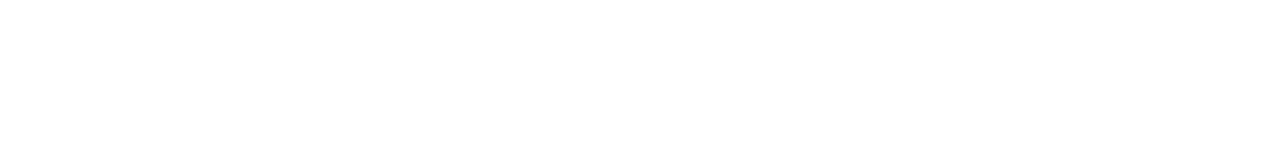
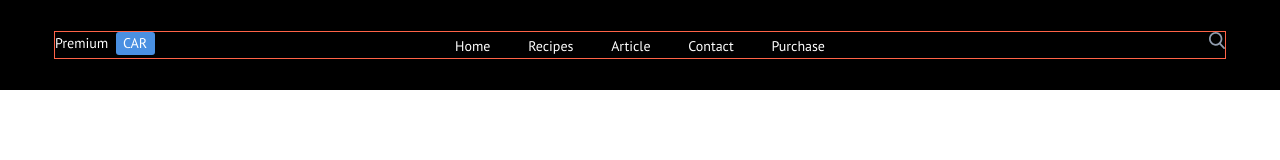
Before and after one commit to MarioniK/premium-car-blog, a plain HTML site: page index.html in a window 1280 px wide. Drawn offline with Linux system fonts and the light colour scheme.

Commit message:
"add header"

```diff
--- /dev/null
+++ b/blocks/header/__content/header__content.css
@@ -0,0 +1,7 @@
+.header__content {
+  display: flex;
+  flex-direction: row;
+  justify-content: space-between;
+  min-width: 1170px;
+  border: tomato 1px solid;
+}
--- /dev/null
+++ b/blocks/header/__link/header__link.css
@@ -0,0 +1,16 @@
+.header__link {
+  margin: 0;
+  padding: 0;
+  color: white;
+  font-size: 14px;
+  line-height: 18px;
+  text-decoration: none;
+  opacity: 1;
+  transition-property: opacity;
+  transition-duration: .3s;
+  transition-timing-function: linear;
+}
+
+.header__link:hover {
+  opacity: .8;
+}
--- /dev/null
+++ b/blocks/header/__links/header__links.css
@@ -0,0 +1,12 @@
+.header__links {
+  list-style: none;
+  margin-block-start: 0;
+  margin-block-end: 0;
+  padding: 0;
+  margin: 0;
+  width: 100%;
+
+  display: flex;
+  flex-direction: row;
+  justify-content: space-between;
+}
--- /dev/null
+++ b/blocks/header/__logotype/header__logotype.css
@@ -0,0 +1,6 @@
+.header__logotype {
+  display: block;
+  align-self: center;
+  margin: 0;
+  padding: 0;
+}
--- /dev/null
+++ b/blocks/header/__navigation/header__navigation.css
@@ -0,0 +1,10 @@
+.header__navigation {
+  width: 370px;
+  display: flex;
+  flex-direction: row;
+  justify-content: space-between;
+  position: absolute;
+  line-height: 18px;
+  top: 36px;
+  left: calc(50% - 185px);
+}
--- /dev/null
+++ b/blocks/header/__search-icon/header__search-icon.css
@@ -0,0 +1,4 @@
+.header__search-icon {
+  width: 16px;
+  height: 17px;
+}
--- /dev/null
+++ b/blocks/header/__search/header__search.css
@@ -0,0 +1,6 @@
+.header__search {
+  display: block;
+  align-self: center;
+  margin: 0;
+  padding: 0;
+}
--- /dev/null
+++ b/blocks/header/header.css
@@ -0,0 +1,15 @@
+.header {
+  color: white;
+  font-family: 'PT Sans', sans-serif;
+  font-style: normal;
+  -webkit-font-smoothing: antialiased;
+  -moz-osx-font-smoothing: grayscale;
+  box-sizing: border-box;
+  display: flex;
+  position: relative;
+  flex-direction: column;
+  justify-content: center;
+  align-items: center;
+  height: 90px;
+  background-color: #000000;
+}
--- /dev/null
+++ b/blocks/logotype/logotype.css
@@ -0,0 +1,4 @@
+.logotype {
+  width: 100px;
+  height: 23px;
+}
--- /dev/null
+++ b/blocks/window/window.css
@@ -0,0 +1,3 @@
+.window {
+  width: 100%;
+}
--- a/index.html
+++ b/index.html
@@ -6,3 +6,24 @@
   <title>Premium Car Blog</title>
   <link rel="stylesheet" href="./pages/index.css">
 </head>
+<body class="window">
+  <header class="header">
+    <div class="header__content">
+      <a class="header__logotype" href="/index.html">
+        <img src="./images/Logotype.svg" alt="Logotype" class="logotype">
+      </a>
+      <a class="header__search" href="#">
+        <img src="./images/Search.svg" alt="Search" class="header__search-icon">
+      </a>
+    </div>
+    <nav class="header__navigation">
+      <ul class="header__links">
+        <li><a class="header__link" href="#">Home</a></li>
+        <li><a class="header__link" href="#">Recipes</a></li></li>
+        <li><a class="header__link" href="#">Article</a></li>
+        <li><a class="header__link" href="#">Contact</a></li>
+        <li><a class="header__link" href="#">Purchase</a></li>
+      </ul>
+    </nav>
+  </header>
+</body>
--- a/pages/index.css
+++ b/pages/index.css
@@ -3,3 +3,11 @@
 @import url('https://fonts.googleapis.com/css2?family=PT+Sans:ital@0;1&display=swap');
 @import url('https://fonts.googleapis.com/css2?family=PT+Sans:ital,wght@0,400;0,700;1,400&display=swap');
 @import url('https://fonts.googleapis.com/css2?family=PT+Sans:ital,wght@0,400;0,700;1,400;1,700&display=swap');
+@import url('../blocks/window/window.css');
+@import url('../blocks/header/header.css');
+@import url('../blocks/header/__content/header__content.css');
+@import url('../blocks/logotype/logotype.css');
+@import url('../blocks/header/__logotype/header__logotype.css');
+@import url('../blocks/header/__navigation/header__navigation.css');
+@import url('../blocks/header/__links/header__links.css');
+@import url('../blocks/header/__link/header__link.css');
```
Also changed, not shown: images/Logotype.svg (added), images/Search.svg (added).
